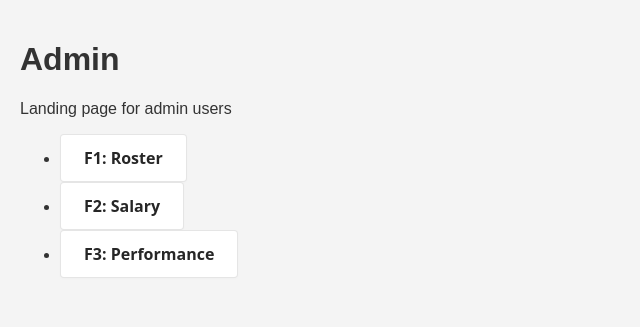
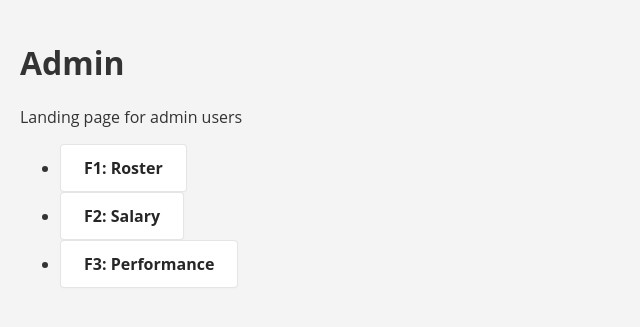
Before and after one commit to coling154/UnivDB, a Django app: page /admin/ in a window 1280 px wide. Shown: the top 327 px of the page, without its empty margins (0-640 px from the left). Run offline with Django 5.2, Linux system fonts and the light colour scheme; parts of the project's set-up code (start-up, migrations or seed data) failed here and were passed over.

Commit message:
Normalized css

```diff
--- a/src/univSite/univApp/static/css/generalStyle.css
+++ b/src/univSite/univApp/static/css/generalStyle.css
@@ -1,5 +1,5 @@
 body {
-    font-family: Arial, sans-serif;
+    font-family: "Open Sans", sans-serif;
     background-color: #f4f4f4;
     margin: 0;
     padding: 20px;
--- a/src/univSite/univApp/static/css/tableStyle.css
+++ b/src/univSite/univApp/static/css/tableStyle.css
@@ -6,6 +6,7 @@ html {
     box-sizing: inherit;
 }
 body {
+    background-color: #f4f4f4;
     font-family: "Open Sans", sans-serif;
     color: rgba(0, 0, 0, .87);
 }
```
